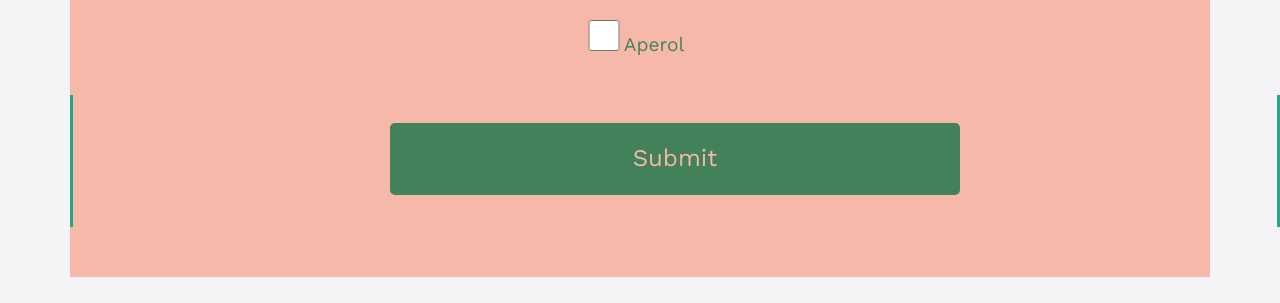
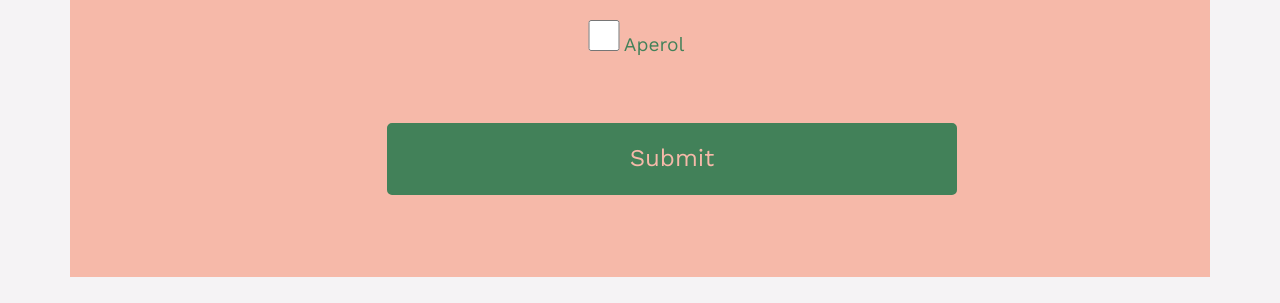
Before and after one commit to catemunt/212Cocktails, a Flask app: page / in a window 1280 px wide. Shown: the part 1602-1905 px from the top of the page. Run offline with Flask 2, Linux system fonts and the light colour scheme; data comes from the database, SQL or seed files in the repository; some web fonts are replaced.

Commit message:
Update screen.css

```diff
--- a/static/screen.css
+++ b/static/screen.css
@@ -99,8 +99,8 @@
 
   #menu div:nth-child(3) {
     border: none;
-    border-left: 3px solid #2A8;
-    border-right: 3px solid #2A8;
+    /* border-left: 3px solid #2A8;
+    border-right: 3px solid #2A8; */
   }
 
 }
```
